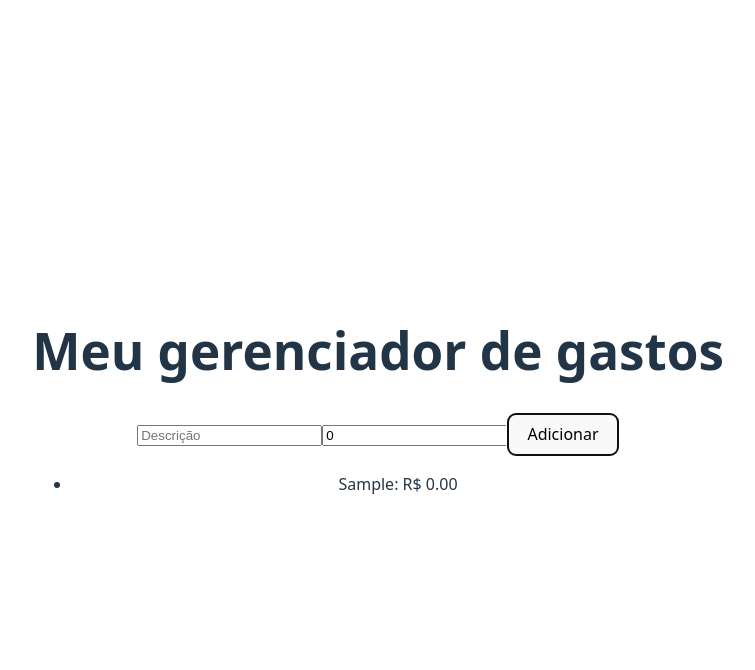
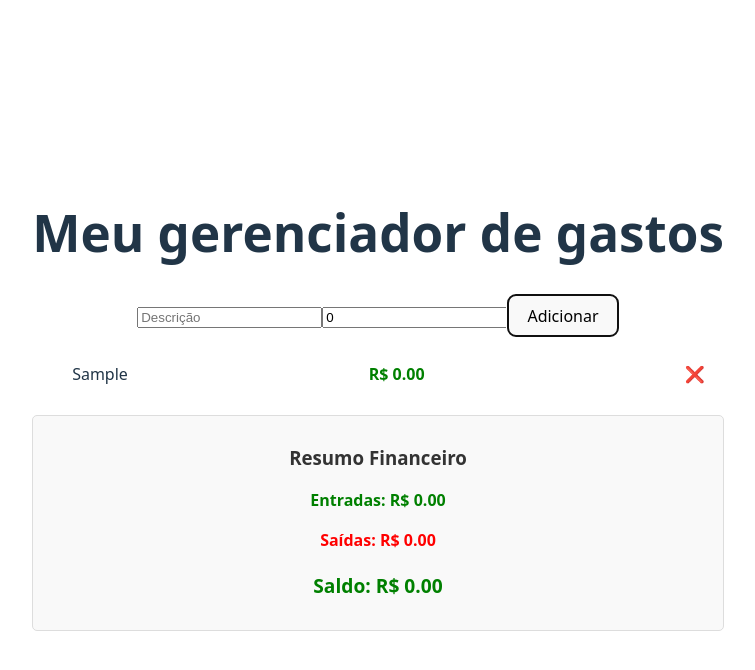
Before and after one commit to diegotriches/app-my-expenses_react-ts, a React (Vite) app: page / in a window 1280 px wide. Both pictures are taken after typing "Sample" into the empty fields and a click on the button "Adicionar". Shown: the top 670 px of the page, without its empty margins (262-1017 px from the left). Built offline with nearby package versions, Linux system fonts and the light colour scheme.

Commit message:
Resumo com filtro (entradas e saídas)

```diff
--- a/src/App.css
+++ b/src/App.css
@@ -4,3 +4,53 @@
   padding: 2rem;
   text-align: center;
 }
+
+.resumo {
+  margin-top: 20px;
+  padding: 10px;
+  border: 1px solid #ddd;
+  border-radius: 5px;
+  background: #f9f9f9;
+  text-align: center;
+}
+
+.entrada {
+  color: green;
+  font-weight: bold;
+}
+
+.saida {
+  color: red;
+  font-weight: bold;
+}
+
+.positivo {
+  color: green;
+  font-size: 1.2rem;
+  font-weight: bold;
+}
+
+.negativo {
+  color: red;
+  font-size: 1.2rem;
+  font-weight: bold;
+}
+
+li {
+  display: flex;
+  justify-content: space-between;
+  align-items: center;
+  margin: 5px 0;
+}
+
+li button {
+  background: transparent;
+  border: none;
+  cursor: pointer;
+  font-size: 1rem;
+  color: #888;
+}
+
+li button:hover {
+  color: red;
+}
--- a/src/App.tsx
+++ b/src/App.tsx
@@ -1,18 +1,36 @@
-import React, { useState } from 'react'
+import React, { useState, useEffect } from 'react'
 
 import TransactionItem from './components/TransactionItem';
+import Resumo from './components/Resumo';
 
 import './App.css'
 
 function App() {
   const [descricao, setDescricao] = useState("");
   const [valor, setValor] = useState<number>(0);
+  const [transacoes, setTransacoes] = useState<Transaction[]>([]);
+
+  const removerTransacao = (id: number) => {
+    setTransacoes(transacoes.filter((t) => t.id !== id));
+  };
+
+  useEffect(() => {
+    const data = localStorage.getItem("transacoes");
+    if (data) {
+      setTransacoes(JSON.parse(data));
+    }
+  }, []);
+
+  useEffect(() => {
+    localStorage.setItem("transacoes", JSON.stringify(transacoes));
+  }, [transacoes]);
+
 
   const adicionarTransacao = (e: React.FormEvent) => {
     e.preventDefault();
 
     const novaTransacao: Transaction = {
-      id:Date.now(),
+      id: Date.now(),
       descricao,
       valor,
     };
@@ -23,26 +41,54 @@ function App() {
   };
 
   interface Transaction {
-    id:number;
+    id: number;
     descricao: string;
     valor: number;
   }
 
-  const [transacoes, setTransacoes] = useState<Transaction[]>([]);
+  const totalEntradas = transacoes
+    .filter(t => t.valor > 0)
+    .reduce((acc, t) => acc + t.valor, 0);
+
+  const totalSaidas = transacoes
+    .filter(t => t.valor < 0)
+    .reduce((acc, t) => acc + t.valor, 0);
+
+  const saldo = totalEntradas + totalSaidas;
+
 
   return (
     <div>
       <h1>Meu gerenciador de gastos</h1>
       <form onSubmit={adicionarTransacao}>
-        <input type="text" placeholder='Descrição' value={descricao} onChange={(e) => setDescricao(e.target.value)} required />
-        <input type="number" placeholder='Valor' value={valor} onChange={(e) => setValor(Number(e.target.value))} required />
+        <input
+          type="text"
+          placeholder='Descrição'
+          value={descricao}
+          onChange={(e) => setDescricao(e.target.value)} required
+        />
+        <input
+          type="number"
+          placeholder='Valor'
+          value={valor}
+          onChange={(e) => setValor(Number(e.target.value))} required
+        />
         <button type='submit'>Adicionar</button>
       </form>
       <ul>
         {transacoes.map((t) => (
-            <TransactionItem key={t.id} transaction={t}/>
+          <TransactionItem
+            key={t.id}
+            transaction={t}
+            onDelete={removerTransacao} />
         ))}
       </ul>
+      <Resumo
+        entradas={totalEntradas}
+        saidas={totalSaidas}
+        saldo={saldo}
+      />
+
     </div>
   );
 }
--- /dev/null
+++ b/src/components/Resumo.css
@@ -0,0 +1,25 @@
+.resumo {
+  color: #333;
+  margin-top: 20px;
+  padding: 10px;
+  border: 1px solid #ddd;
+  text-align: center;
+  border-radius: 5px;
+  background: #f9f9f9;
+}
+
+.resumo h3 {
+  margin-bottom: 10px;
+}
+
+.positivo {
+  color: green;
+  font-size: 1.2rem;
+  font-weight: bold;
+}
+
+.negativo {
+  color: red;
+  font-size: 1.2rem;
+  font-weight: bold;
+}
--- /dev/null
+++ b/src/components/Resumo.tsx
@@ -0,0 +1,24 @@
+import './Resumo.css'
+
+import React from "react";
+
+interface Props {
+  entradas: number;
+  saidas: number;
+  saldo: number;
+}
+
+const Resumo: React.FC<Props> = ({ entradas, saidas, saldo }) => {
+  return (
+    <div className="resumo">
+      <h3>Resumo Financeiro</h3>
+      <p className="entrada">Entradas: R$ {entradas.toFixed(2)}</p>
+      <p className="saida">Saídas: R$ {Math.abs(saidas).toFixed(2)}</p>
+      <p className={saldo >= 0 ? "positivo" : "negativo"}>
+        Saldo: R$ {saldo.toFixed(2)}
+      </p>
+    </div>
+  );
+};
+
+export default Resumo;
--- a/src/components/TransactionItem.tsx
+++ b/src/components/TransactionItem.tsx
@@ -8,12 +8,16 @@ interface Transaction {
 
 interface Props {
     transaction: Transaction;
+    onDelete: (id: number) => void;
 }
 
-const TransactionItem: React.FC<Props> = ({transaction}) => {
+const TransactionItem: React.FC<Props> = ({transaction, onDelete }) => {
+    const classeValor = transaction.valor >= 0 ? "entrada" : "saida";
+
     return (
         <li>
-            {transaction.descricao}: R$ {transaction.valor.toFixed(2)}
+            {transaction.descricao} <span className={classeValor}>R$ {transaction.valor.toFixed(2)}</span>{""}
+            <button onClick={() => onDelete(transaction.id)}>❌</button>
         </li>
     );
 }
```
